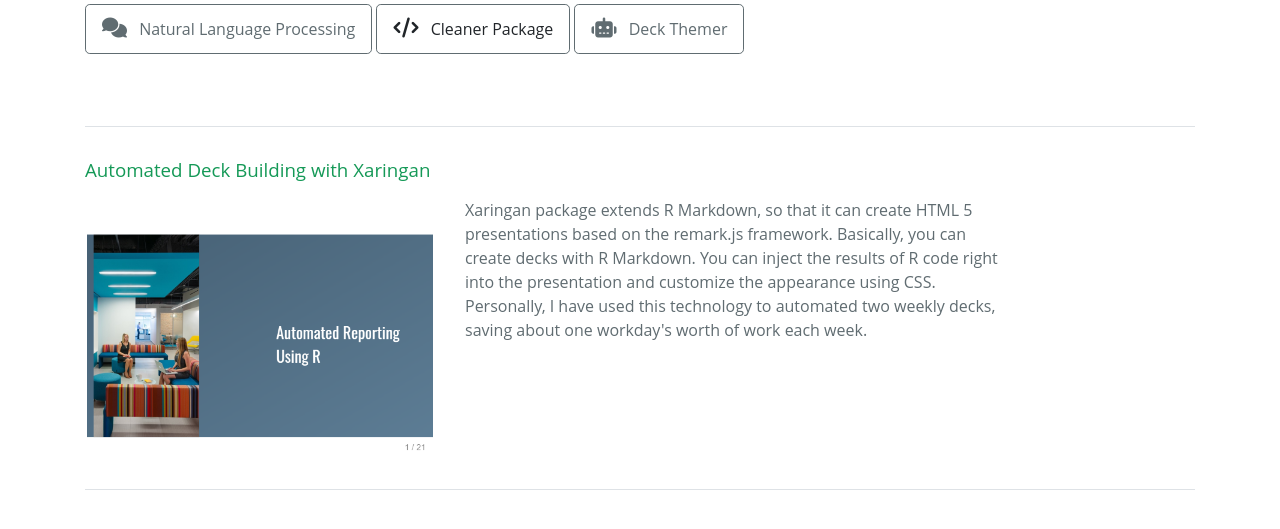
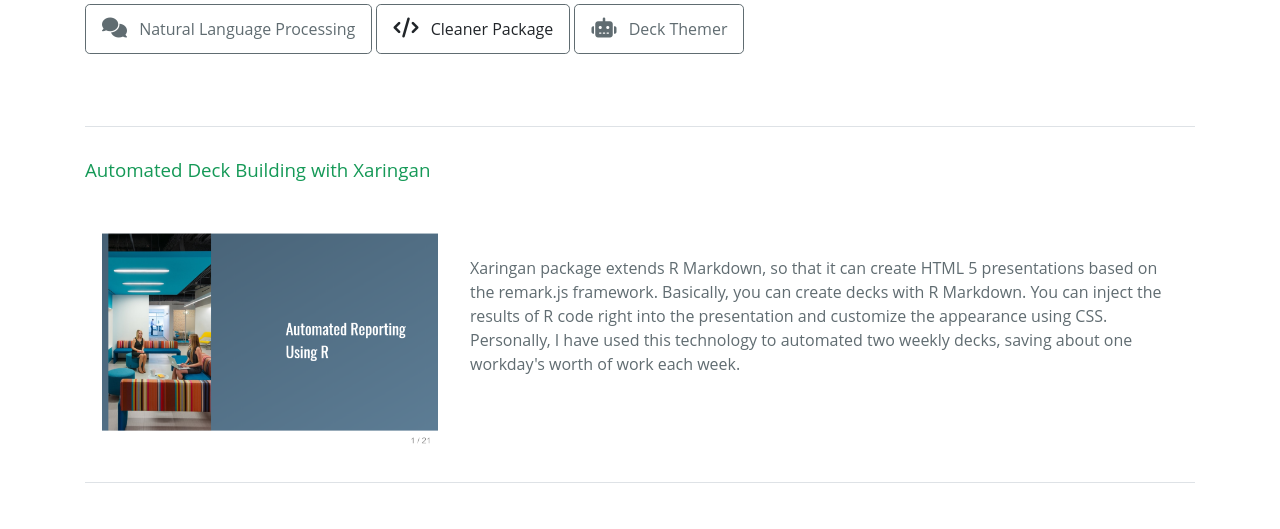
Before and after one commit to corydonbaylor/flask-app, a Flask app: page /analytics in a window 1280 px wide. Shown: the part 250-779 px from the top of the page. Run offline with Flask 2, Linux system fonts and the light colour scheme; some libraries are stand-ins or nearby versions.

Commit message:
got veritical alignment in analytics

```diff
--- a/app/templates/analytics.html
+++ b/app/templates/analytics.html
@@ -32,7 +32,7 @@
 </div>
 <div class="sub-section">
     <h3>Automated Deck Building with Xaringan</h3>
-    <div class="row">
+    <div class="d-flex flex-row">
         <div class="col-4">
             <a href="{{url_for('static', filename='analytics/xaringan/template.html')}}">
                 <div class="image-link">
@@ -40,7 +40,7 @@
                 </div>
             </a>
         </div>
-        <div class="col-6">
+        <div class="col-8 align-self-center">
             <p>
                 Xaringan package extends R Markdown, so that it can create HTML 5 presentations based
                 on the remark.js framework. Basically, you can create decks with R Markdown. You can
```
Also changed, not shown: 1 other file.
